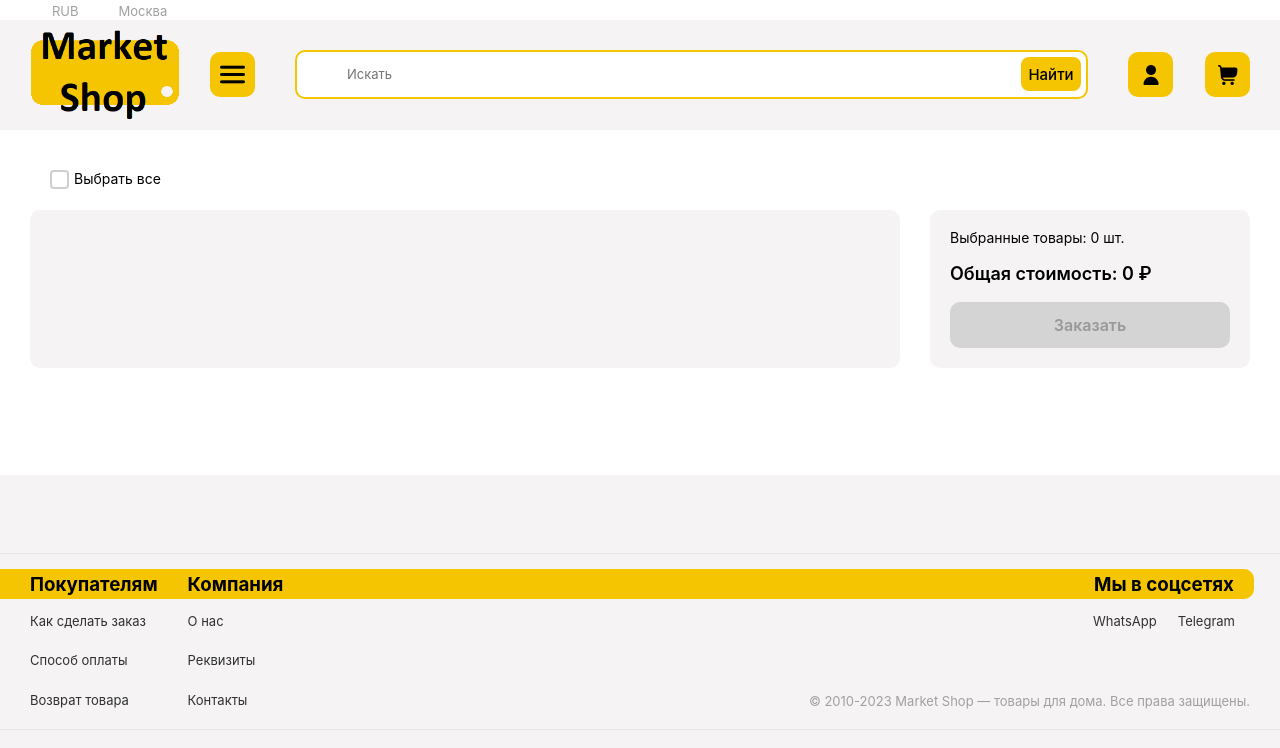
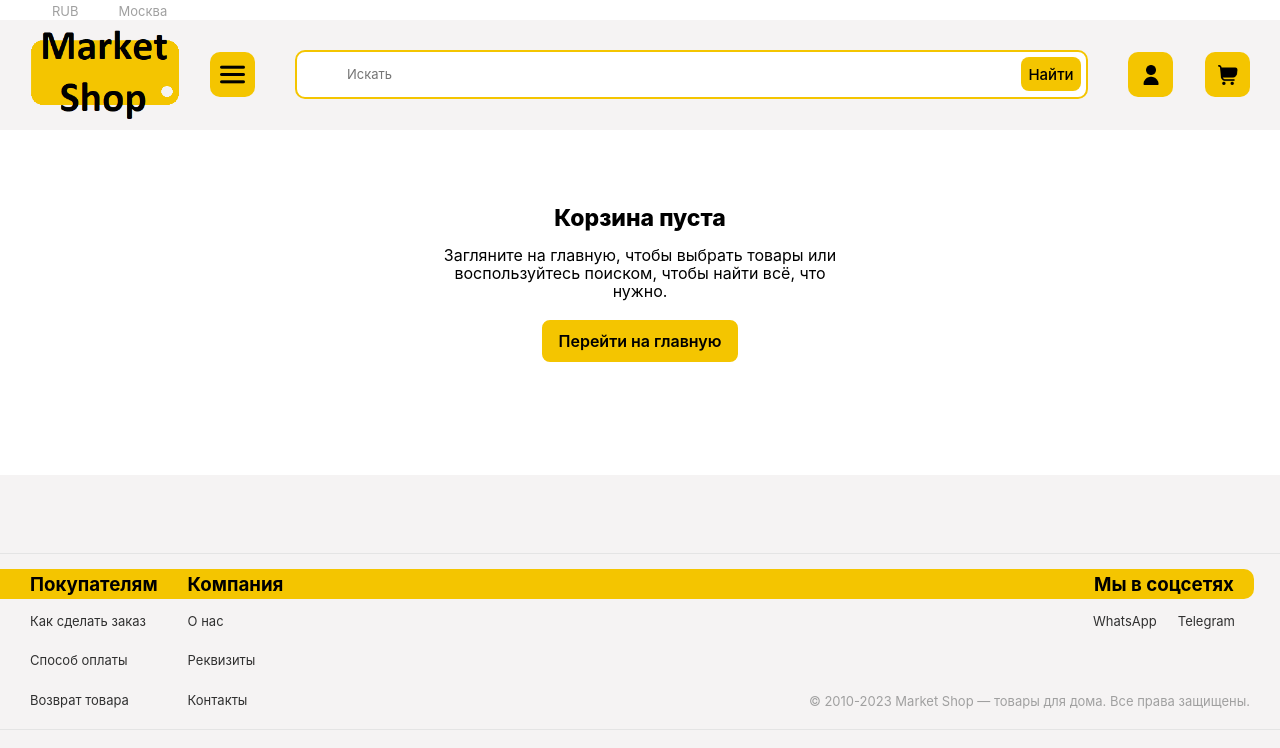
Before and after one commit to foxymakc/market-shop, a React (Create React App) app: page /basket in a window 1280 px wide. Shown: the top 748 px of the page. Built offline with nearby package versions, Linux system fonts and the light colour scheme.

Commit message:
добавл описание если корзина пуста

```diff
--- a/src/pages/Basket/Basket.css
+++ b/src/pages/Basket/Basket.css
@@ -17,6 +17,53 @@
   max-width: 1440px;
   padding: 0 30px;
   position: relative;
+}
+
+.basket__empty-container {
+  display: flex;
+  width: 100%;
+  flex-direction: column;
+  align-items: center;
+  justify-content: flex-start;
+}
+
+.basket__empty-title {
+  font-family: "Inter", "Arial", sans-serif;
+  font-style: normal;
+  font-weight: 800;
+  font-size: 23px;
+  line-height: 16px;
+  margin: 0;
+}
+
+.basket__empty-text {
+  font-family: "Inter", "Arial", sans-serif;
+  text-align: center;
+  font-style: normal;
+  font-weight: 400;
+  font-size: 16px;
+  line-height: 18px;
+  margin: 20px 0;
+  max-width: 400px;
+}
+
+.basket__empty-btn {
+  font-family: "Inter", "Arial", sans-serif;
+  text-align: center;
+  font-style: normal;
+  font-weight: 600;
+  font-size: 16px;
+  line-height: 18px;
+  text-decoration: none;
+  color: black;
+  background-color: #f4c500;
+  padding: 10px 15px;
+  border-radius: 8px;
+  border: 2px solid #f4c500;
+}
+
+.basket__empty-btn:hover {
+  background-color: white;
 }
 
 .basket__top-btn {
--- a/src/pages/Basket/Basket.js
+++ b/src/pages/Basket/Basket.js
@@ -8,6 +8,7 @@ import {
   selectedAllProductsAction,
   deleteSelectedProductsInBasketAction,
 } from "../../store/basketReduser";
+import { NavLink } from "react-router-dom";
 
 export default function Basket() {
   const [sumPriceProduct, setSumPriceProduct] = useState(0);
@@ -37,8 +38,6 @@ export default function Basket() {
       } else if (basketRedux.selectedProducts.length === 0) {
         allCheckbox.forEach((elm) => (elm.checked = false));
       }
-    } else {
-      allCheckbox[0].checked = false;
     }
     sumPrice();
     // eslint-disable-next-line react-hooks/exhaustive-deps
@@ -75,6 +74,19 @@ export default function Basket() {
   return (
     <div className="basket">
       <div className="basket__container">
+        {basketRedux.products.length === 0 ? (
+          <div className="basket__empty-container">
+            <h3 className="basket__empty-title">Корзина пуста</h3>
+            <p className="basket__empty-text">
+              Загляните на главную, чтобы выбрать товары или воспользуйтесь
+              поиском, чтобы найти всё, что нужно.
+            </p>
+            <NavLink className="basket__empty-btn" to="/">
+              Перейти на главную
+            </NavLink>
+          </div>
+        ) : (
+          <>
             <div className="basket__top-btn">
               <Checkbox title={"Выбрать все"} cliclBtn={toggleSelectedAll} />
               {basketRedux.selectedProducts.length > 0 ? (
@@ -102,11 +114,15 @@ export default function Basket() {
                     ? "basket__checkout-btn basket__checkout-btn-active"
                     : "basket__checkout-btn basket__checkout-btn-disabled"
                 }
-            disabled={basketRedux.selectedProducts.length > 0 ? false : true}
+                disabled={
+                  basketRedux.selectedProducts.length > 0 ? false : true
+                }
               >
                 Заказать
               </button>
             </div>
+          </>
+        )}
       </div>
     </div>
   );
```
Lines whose indentation alone changed are shown as unchanged.
